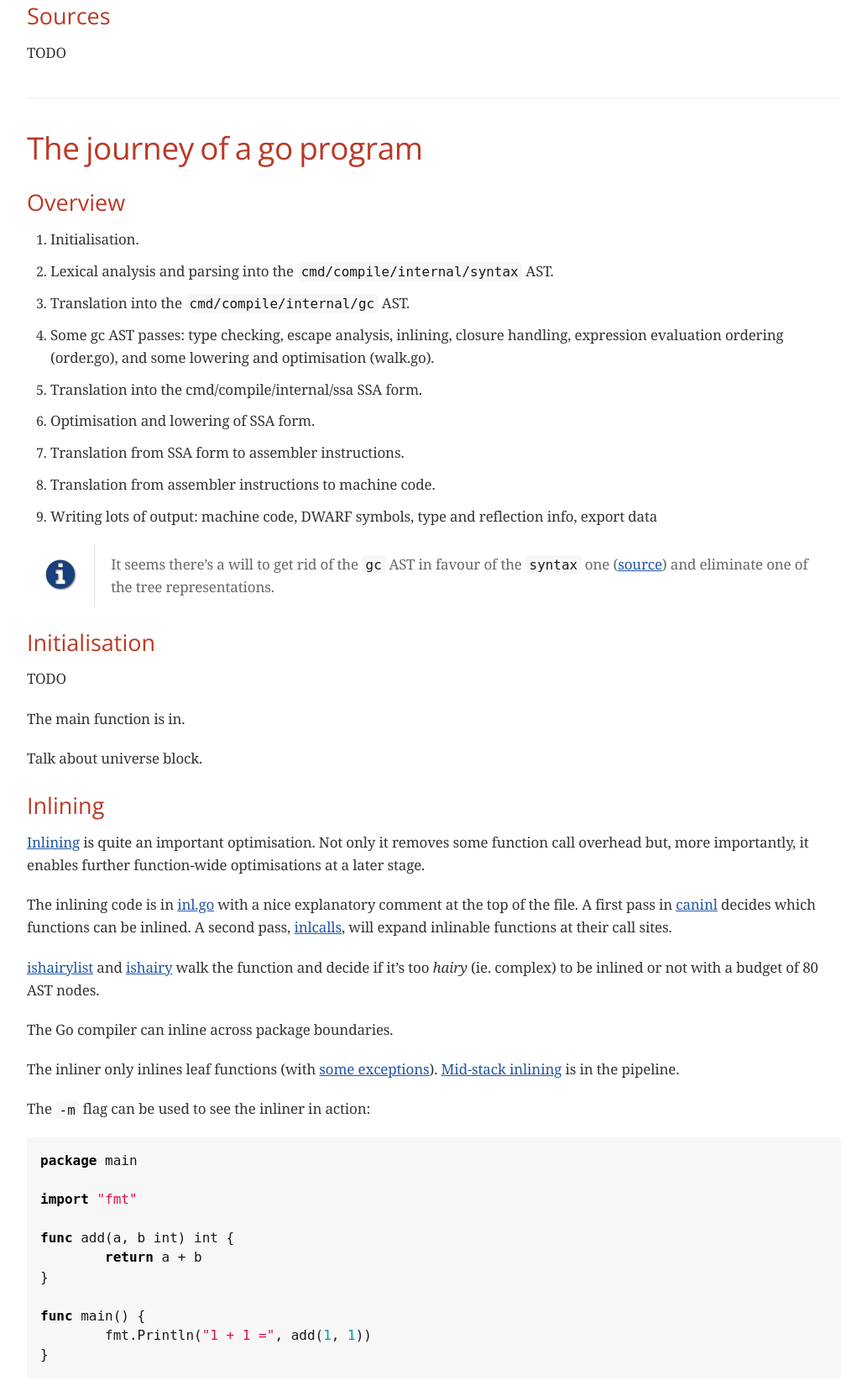
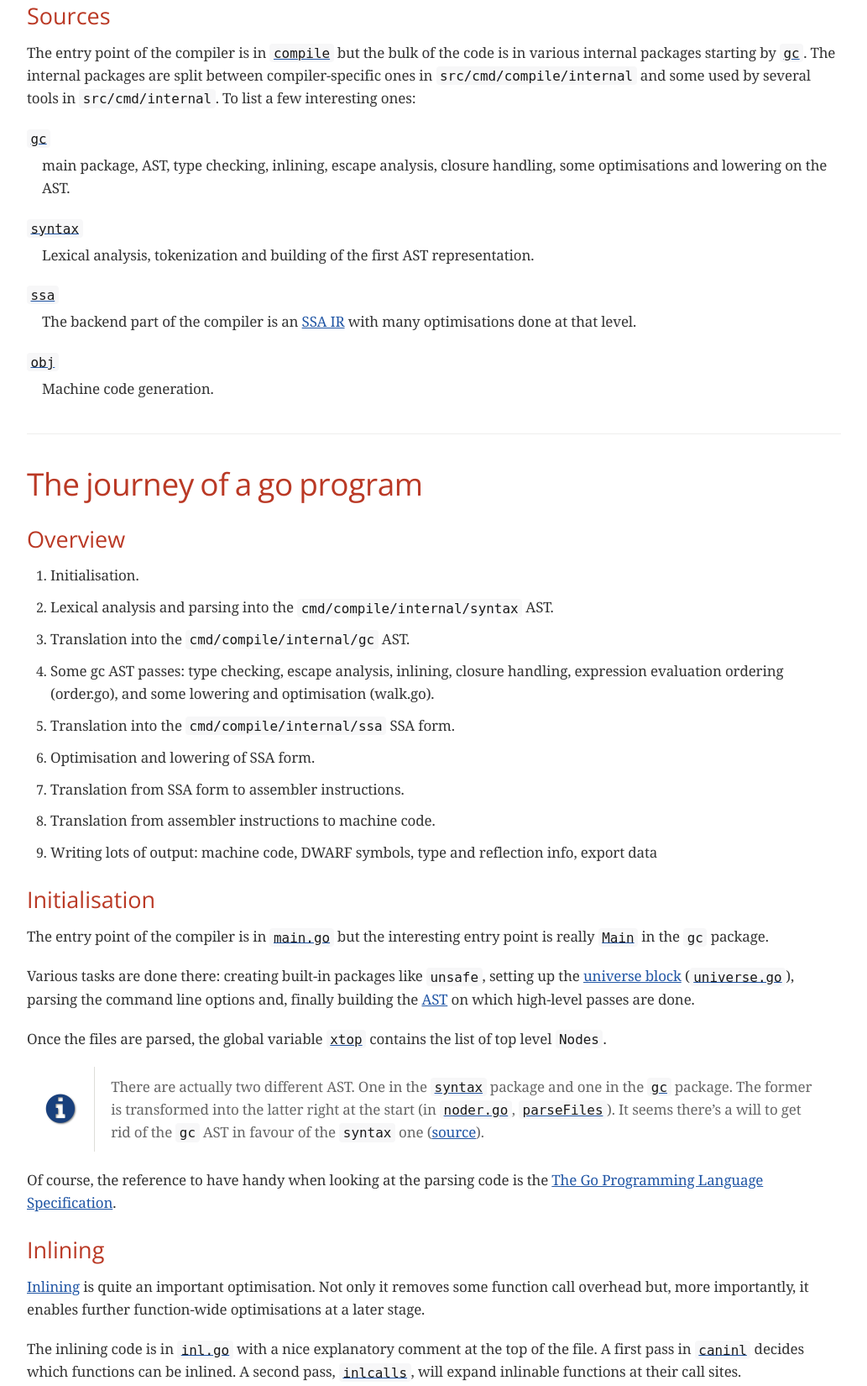
Before and after one commit to dlespiau/go-gc-anatomy, a plain HTML site: page docs/index.html in a window 1280 px wide. Shown: the part 2567-4217 px from the top of the page at 84% size, without its empty margins (123-1156 px from the left). Drawn offline with nearby package versions, Linux system fonts and the light colour scheme; a web font is replaced by a local one.

Commit message:
docs: Regenerate docs/
Signed-off-by: Damien Lespiau <damien.lespiau@intel.com>

```diff
--- a/docs/index.html
+++ b/docs/index.html
@@ -682,7 +682,35 @@ the topic discussed in the rest of this article.</p>
 <div class="sect2">
 <h3 id="_sources">Sources</h3>
 <div class="paragraph">
-<p>TODO</p>
+<p>The entry point of the compiler is in <a href="https://github.com/golang/go/tree/a306a851cc63f362335b991a0fb250c9d83dcb4d/src/cmd/compile" target="_blank"><code>compile</code></a> but the bulk of the
+code is in various internal packages starting by
+<a href="https://github.com/golang/go/tree/a306a851cc63f362335b991a0fb250c9d83dcb4d/src/cmd/compile/internal/gc" target="_blank"><code>gc</code></a>. The internal packages are split between
+compiler-specific ones in <code>src/cmd/compile/internal</code> and some used by several
+tools in <code>src/cmd/internal</code>. To list a few interesting ones:</p>
+</div>
+<div class="dlist">
+<dl>
+<dt class="hdlist1"><a href="https://github.com/golang/go/tree/a306a851cc63f362335b991a0fb250c9d83dcb4d/src/cmd/compile/internal/gc" target="_blank"><code>gc</code></a></dt>
+<dd>
+<p>main package, AST, type checking, inlining,
+escape analysis, closure handling, some optimisations and lowering on the AST.</p>
+</dd>
+<dt class="hdlist1"><a href="https://github.com/golang/go/tree/a306a851cc63f362335b991a0fb250c9d83dcb4d/src/cmd/compile/internal/syntax" target="_blank"><code>syntax</code></a></dt>
+<dd>
+<p>Lexical analysis, tokenization and
+building of the first AST representation.</p>
+</dd>
+<dt class="hdlist1"><a href="https://github.com/golang/go/tree/a306a851cc63f362335b991a0fb250c9d83dcb4d/src/cmd/compile/internal/ssa" target="_blank"><code>ssa</code></a></dt>
+<dd>
+<p>The backend part of the compiler is an
+<a href="https://en.wikipedia.org/wiki/Static_single_assignment_form">SSA IR</a> with many
+optimisations done at that level.</p>
+</dd>
+<dt class="hdlist1"><a href="https://github.com/golang/go/tree/a306a851cc63f362335b991a0fb250c9d83dcb4d/src/cmd/internal/obj" target="_blank"><code>obj</code></a></dt>
+<dd>
+<p>Machine code generation.</p>
+</dd>
+</dl>
 </div>
 </div>
 </div>
@@ -709,7 +737,7 @@ closure handling, expression evaluation ordering (order.go),
 and some lowering and optimisation (walk.go).</p>
 </li>
 <li>
-<p>Translation into the cmd/compile/internal/ssa SSA form.</p>
+<p>Translation into the <code>cmd/compile/internal/ssa</code> SSA form.</p>
 </li>
 <li>
 <p>Optimisation and lowering of SSA form.</p>
@@ -726,6 +754,25 @@ type and reflection info, export data</p>
 </li>
 </ol>
 </div>
+</div>
+<div class="sect2">
+<h3 id="_initialisation">Initialisation</h3>
+<div class="paragraph">
+<p>The entry point of the compiler is in <a href="https://github.com/golang/go/tree/a306a851cc63f362335b991a0fb250c9d83dcb4d/src/cmd/compile/main.go" target="_blank"><code>main.go</code></a> but the
+interesting entry point is really <a href="https://github.com/golang/go/tree/a306a851cc63f362335b991a0fb250c9d83dcb4d/src/cmd/compile/internal/gc/main.go#L113" target="_blank"><code>Main</code></a>
+in the <code>gc</code> package.</p>
+</div>
+<div class="paragraph">
+<p>Various tasks are done there: creating built-in packages like <code>unsafe</code>, setting
+up the <a href="https://golang.org/ref/spec#Blocks">universe block</a>
+(<a href="https://github.com/golang/go/tree/a306a851cc63f362335b991a0fb250c9d83dcb4d/src/cmd/compile/internal/gc/universe.go" target="_blank"><code>universe.go</code></a>), parsing the command line options
+and, finally building the <a href="https://en.wikipedia.org/wiki/Abstract_syntax_tree">AST</a>
+on which high-level passes are done.</p>
+</div>
+<div class="paragraph">
+<p>Once the files are parsed, the global variable
+<a href="https://github.com/golang/go/tree/a306a851cc63f362335b991a0fb250c9d83dcb4d/src/cmd/compile/internal/gc/go.go#L168" target="_blank"><code>xtop</code></a> contains the list of top level <code>Nodes</code>.</p>
+</div>
 <div class="admonitionblock note">
 <table>
 <tr>
@@ -733,24 +780,20 @@ type and reflection info, export data</p>
 <i class="fa icon-note" title="Note"></i>
 </td>
 <td class="content">
-It seems there&#8217;s a will to get rid of the <code>gc</code> AST in favour of the
-<code>syntax</code> one (<a href="https://go-review.googlesource.com/c/40693/">source</a>) and
-eliminate one of the tree representations.
+There are actually two different AST. One in the
+<a href="https://github.com/golang/go/tree/a306a851cc63f362335b991a0fb250c9d83dcb4d/src/cmd/compile/internal/syntax" target="_blank"><code>syntax</code></a> package and one in the
+<a href="https://github.com/golang/go/tree/a306a851cc63f362335b991a0fb250c9d83dcb4d/src/cmd/compile/internal/gc" target="_blank"><code>gc</code></a> package. The former is transformed into the
+latter right at the start (in <a href="https://github.com/golang/go/tree/a306a851cc63f362335b991a0fb250c9d83dcb4d/src/cmd/compile/internal/gc/noder.go" target="_blank"><code>noder.go</code></a>,
+<a href="https://github.com/golang/go/tree/a306a851cc63f362335b991a0fb250c9d83dcb4d/src/cmd/compile/internal/gc/noder.go#L20" target="_blank"><code>parseFiles</code></a>). It seems there&#8217;s a will
+to get rid of the <code>gc</code> AST in favour of the <code>syntax</code> one
+(<a href="https://go-review.googlesource.com/c/40693/">source</a>).
 </td>
 </tr>
 </table>
 </div>
-</div>
-<div class="sect2">
-<h3 id="_initialisation">Initialisation</h3>
 <div class="paragraph">
-<p>TODO</p>
-</div>
-<div class="paragraph">
-<p>The main function is in.</p>
-</div>
-<div class="paragraph">
-<p>Talk about universe block.</p>
+<p>Of course, the reference to have handy when looking at the parsing code is the
+<a href="https://golang.org/ref/spec">The Go Programming Language Specification</a>.</p>
 </div>
 </div>
 <div class="sect2">
@@ -761,15 +804,15 @@ optimisation. Not only it removes some function call overhead but, more
 importantly, it enables further function-wide optimisations at a later stage.</p>
 </div>
 <div class="paragraph">
-<p>The inlining code is in <a href="https://github.com/golang/go/tree/a306a851cc63f362335b991a0fb250c9d83dcb4d/src/cmd/compile/internal/gc/inl.go" target="_blank">inl.go</a> with a nice
+<p>The inlining code is in <a href="https://github.com/golang/go/tree/a306a851cc63f362335b991a0fb250c9d83dcb4d/src/cmd/compile/internal/gc/inl.go" target="_blank"><code>inl.go</code></a> with a nice
 explanatory comment at the top of the file. A first pass in
-<a href="https://github.com/golang/go/tree/a306a851cc63f362335b991a0fb250c9d83dcb4d/src/cmd/compile/internal/gc/inl.go#L91" target="_blank">caninl</a> decides which functions can be
-inlined. A second pass, <a href="https://github.com/golang/go/tree/a306a851cc63f362335b991a0fb250c9d83dcb4d/src/cmd/compile/internal/gc/inl.go#L334" target="_blank">inlcalls</a>, will
+<a href="https://github.com/golang/go/tree/a306a851cc63f362335b991a0fb250c9d83dcb4d/src/cmd/compile/internal/gc/inl.go#L91" target="_blank"><code>caninl</code></a> decides which functions can be
+inlined. A second pass, <a href="https://github.com/golang/go/tree/a306a851cc63f362335b991a0fb250c9d83dcb4d/src/cmd/compile/internal/gc/inl.go#L334" target="_blank"><code>inlcalls</code></a>, will
 expand inlinable functions at their call sites.</p>
 </div>
 <div class="paragraph">
-<p><a href="https://github.com/golang/go/tree/a306a851cc63f362335b991a0fb250c9d83dcb4d/src/cmd/compile/internal/gc/inl.go#L187" target="_blank">ishairylist</a> and
-<a href="https://github.com/golang/go/tree/a306a851cc63f362335b991a0fb250c9d83dcb4d/src/cmd/compile/internal/gc/inl.go#L196" target="_blank">ishairy</a>  walk the function and decide if
+<p><a href="https://github.com/golang/go/tree/a306a851cc63f362335b991a0fb250c9d83dcb4d/src/cmd/compile/internal/gc/inl.go#L187" target="_blank"><code>ishairylist</code></a> and
+<a href="https://github.com/golang/go/tree/a306a851cc63f362335b991a0fb250c9d83dcb4d/src/cmd/compile/internal/gc/inl.go#L196" target="_blank"><code>ishairy</code></a>  walk the function and decide if
 it&#8217;s too <em>hairy</em> (ie. complex) to be inlined or not with a budget of 80 AST
 nodes.</p>
 </div>
@@ -925,7 +968,7 @@ inlining/not-inlined/not-inlined.go:6: ClosureCreation func literal does not esc
 <div id="footer">
 <div id="footer-text">
 Version 0.1<br>
-Last updated 2017-04-16 17:58:56 BST
+Last updated 2017-04-17 00:48:50 BST
 </div>
 </div>
 </body>
```
